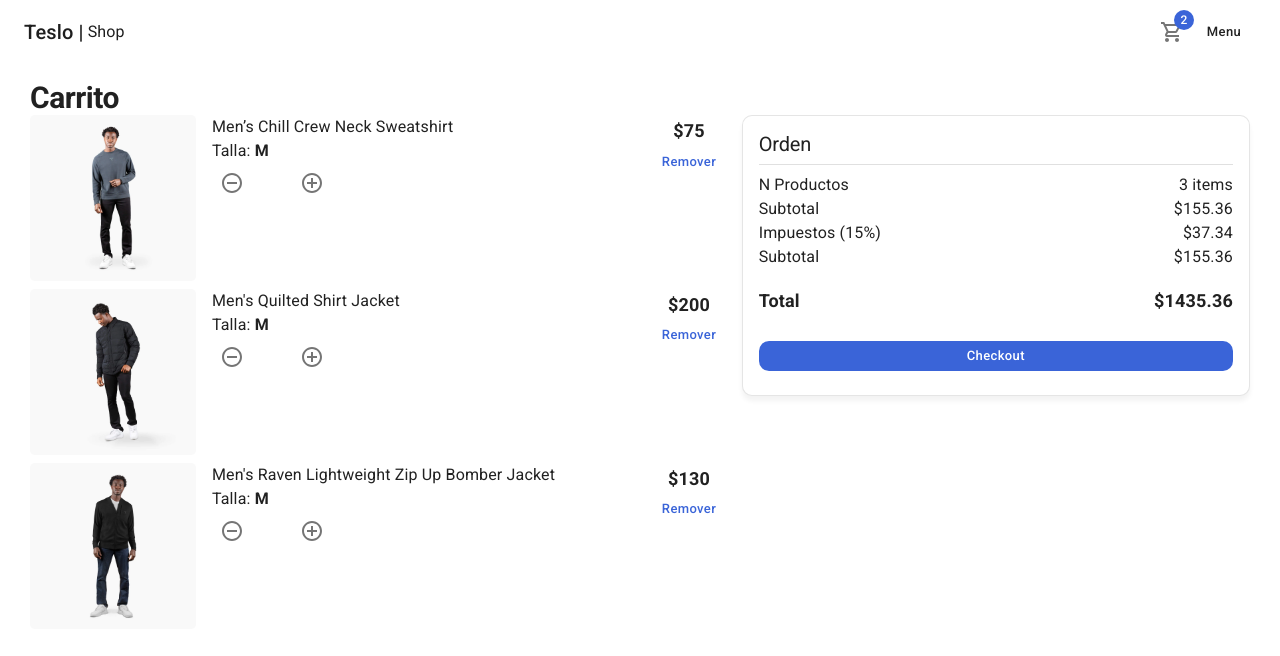
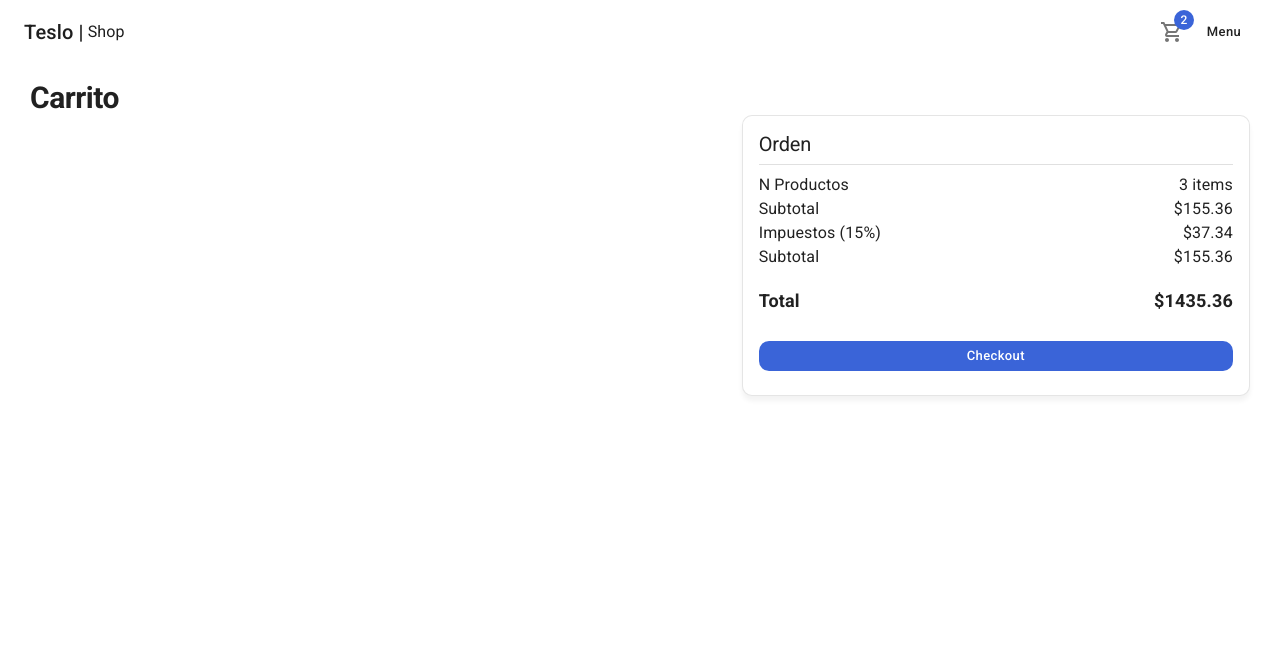
Before and after one commit to MarianaArdissone/tesla-shop, a Next.js app: page /cart in a window 1280 px wide. Shown: the top 656 px of the page. Built offline with nearby package versions, Linux system fonts and the light colour scheme.

Commit message:
feat: remover productos del carrito

```diff
--- a/components/cart/CartList.tsx
+++ b/components/cart/CartList.tsx
@@ -1,16 +1,11 @@
-import { FC } from "react";
+import { FC, useContext } from "react";
 import Link from "../mui-next/link/Link";
 
 import { Box, Button, CardActionArea, CardMedia, Grid, Typography } from "@mui/material"
-import { initialData } from "../../database/products"
 import { ItemCounter } from "../ui"
+import { CartContext } from "../../context";
+import { ICartProduct } from "../../interfaces";
 
-
-const productsInCart = [
-    initialData.products[0],
-    initialData.products[1],
-    initialData.products[2],
-]
 
 interface Props{
     editable?: boolean;
@@ -19,17 +14,24 @@ interface Props{
 
 export const CartList:FC<Props> = ({ editable = false }) => {
 
+    const { cart, updateCartQuantity, removeCartProduct } = useContext(CartContext);
+
+    const onNewCartQuantityValue = ( product: ICartProduct, newQuantityValue: number ) => {
+        product.quantity = newQuantityValue;
+        updateCartQuantity(product);
+    }
+
     return (
         <>
             {
-                productsInCart.map( product => (
-                    <Grid container spacing={2} key={ product.slug } sx={{ mb:1 }}>
+                cart.map( product => (
+                    <Grid container spacing={2} key={ product.slug + product.size } sx={{ mb:1 }}>
                         {/* llevar a la pag del producto */}
                         <Grid item xs={3}>
-                            <Link href='/product/slug'>
+                            <Link href={`/product/${ product.slug }`}>
                                 <CardActionArea>
                                     <CardMedia
-                                        image={ `/products/${ product.images[0] }` }
+                                        image={ `/products/${ product.image }` }
                                         component='img'
                                         sx={{ borderRadius: '5px' }}
                                     />
@@ -39,12 +41,20 @@ export const CartList:FC<Props> = ({ editable = false }) => {
                         <Grid item xs={7}>
                             <Box display='flex' flexDirection='column'>
                                 <Typography variant="body1"> { product.title } </Typography>
-                                <Typography variant="body1"> Talla: <strong>M</strong> </Typography>
+                                <Typography variant="body1"> Talla: <strong> { product.size } </strong> </Typography>
 
                                 {
                                     editable
-                                    ? <ItemCounter/>
-                                    : <Typography variant="h6"> 3 items</Typography>
+                                    ? (
+                                        <ItemCounter
+                                            currentValue={ product.quantity }
+                                            maxValue={ 10 }
+                                            updatedQuantity= { (value) => onNewCartQuantityValue(product, value) }
+                                            />
+                                    )
+                                    : (
+                                        <Typography variant="h6"> { product.quantity } { product.quantity > 1 ? 'productos' : 'producto' } </Typography>
+                                    )
                                 }
 
                             </Box>
@@ -54,7 +64,11 @@ export const CartList:FC<Props> = ({ editable = false }) => {
 
                             {
                                 editable && (
-                                    <Button variant="text" color="secondary">
+                                    <Button
+                                        variant="text"
+                                        color="secondary"
+                                        onClick={ () => removeCartProduct(product)}
+                                    >
                                         Remover
                                     </Button>
                                 )
--- a/context/cart/CartContext.tsx
+++ b/context/cart/CartContext.tsx
@@ -9,6 +9,8 @@ interface ContextProps{
 
     // methods
     addProductToCart: (product: ICartProduct) => void;
+    updateCartQuantity: (product: ICartProduct) => void;
+    removeCartProduct: (product: ICartProduct) => void;
 }
 
 
--- a/context/cart/CartProvider.tsx
+++ b/context/cart/CartProvider.tsx
@@ -1,6 +1,10 @@
-import { FC, useReducer } from 'react';
+import { FC, useEffect, useReducer } from 'react';
+import Cookie from 'js-cookie';
+
+import { ICartProduct } from '../../interfaces';
+
 import { CartContext, cartReducer } from './';
-import { ICartProduct } from '../../interfaces';
+
 
 
 interface Props {
@@ -19,6 +23,23 @@ const CART_INITIAL_STATE: CartState = {
 export const CartProvider:FC<Props> = ({ children }) => {
 
 const [state, dispatch] = useReducer( cartReducer, CART_INITIAL_STATE);
+
+useEffect(() => {
+    try {
+        const cookieProducts = Cookie.get('cart') ? JSON.parse(Cookie.get('cart')!): []
+        dispatch({ type: '[Cart] - LoadCart from cookies | storage', payload: cookieProducts})
+    } catch (error) {
+        dispatch({ type: '[Cart] - LoadCart from cookies | storage', payload: []})
+    }
+}, [])
+
+
+useEffect(() => {
+    Cookie.set('cart', JSON.stringify( state.cart ))
+}, [state.cart])
+
+
+
 
 const addProductToCart = ( product: ICartProduct ) => {
     // si no esta el producto en el carrito, lo agrego
@@ -42,12 +63,23 @@ const addProductToCart = ( product: ICartProduct ) => {
     dispatch({ type: '[Cart] - Update products in cart', payload: updatedProducts })
 }
 
+const updateCartQuantity = ( product: ICartProduct ) => {
+    dispatch({ type: '[Cart] - Change cart quantity', payload: product });
+}
+
+
+const removeCartProduct = ( product: ICartProduct ) => {
+    dispatch({ type: '[Cart] - Remove product in cart', payload: product });
+}
+
 return (
     <CartContext.Provider value={{
         ...state,
 
         // methods
         addProductToCart,
+        removeCartProduct,
+        updateCartQuantity
     }}>
         { children }
     </CartContext.Provider>
--- a/context/cart/cartReducer.ts
+++ b/context/cart/cartReducer.ts
@@ -5,6 +5,8 @@ import { CartState } from './';
 type CartActionType =
 | { type: '[Cart] - LoadCart from cookies | storage', payload: ICartProduct[] }
 | { type: '[Cart] - Update products in cart', payload: ICartProduct[] }
+| { type: '[Cart] - Change cart quantity', payload: ICartProduct }
+| { type: '[Cart] - Remove product in cart', payload: ICartProduct }
 
 
 export const cartReducer =  ( state: CartState, action: CartActionType ): CartState => {
@@ -13,6 +15,7 @@ export const cartReducer =  ( state: CartState, action: CartActionType ): CartSt
         case '[Cart] - LoadCart from cookies | storage':
             return {
                 ...state,
+                cart: [...action.payload]
             }
 
         case '[Cart] - Update products in cart':
@@ -21,6 +24,22 @@ export const cartReducer =  ( state: CartState, action: CartActionType ): CartSt
                 cart: [...action.payload ]
             }
 
+        case '[Cart] - Change cart quantity':
+            return{
+                ...state,
+                cart: state.cart.map(product => {
+                    if ( product._id !== action.payload._id ) return product;
+                    if ( product.size !== action.payload.size ) return product;
+                    return action.payload;
+                })
+            }
+
+            case '[Cart] - Remove product in cart':
+                return{
+                    ...state,
+                    cart: state.cart.filter( product => !(product._id === action.payload._id && product.size === action.payload.size ))
+                }
+
         default:
             return state;
     }
--- a/package.json
+++ b/package.json
@@ -19,6 +19,7 @@
     "@types/react-dom": "18.0.11",
     "eslint": "8.38.0",
     "eslint-config-next": "13.3.0",
+    "js-cookie": "^3.0.1",
     "mongoose": "^7.0.3",
     "next": "13.3.0",
     "react": "18.2.0",
@@ -26,5 +27,8 @@
     "react-slideshow-image": "^4.2.1",
     "swr": "^2.1.3",
     "typescript": "5.0.4"
+  },
+  "devDependencies": {
+    "@types/js-cookie": "^3.0.3"
   }
 }
```
Also changed, not shown: src/pages/product/[slug].tsx (+7 -5 lines), 1 other file (tests, documents, lock files or other folders).
